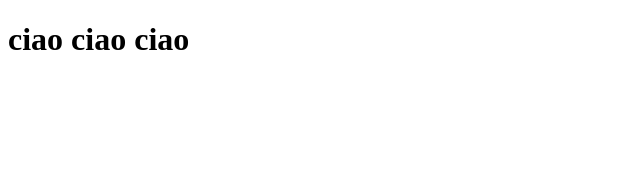
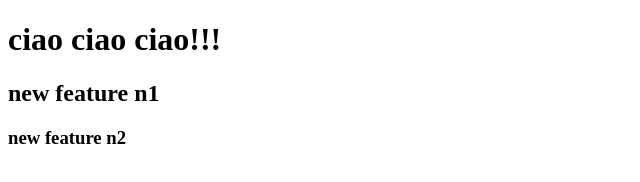
Before and after one commit to neena25/test, a plain HTML site: page index.html in a window 1280 px wide. Shown: the whole page, without its empty margins (0-640 px from the left). Drawn offline with Linux system fonts and the light colour scheme.

Commit message:
added feature

```diff
--- a/index.html
+++ b/index.html
@@ -5,6 +5,8 @@
     </head>
 
     <body>
-        <h1>ciao ciao ciao</h1>
+        <h1>ciao ciao ciao!!!</h1>
+        <h2>new feature n1</h2>
+        <h3>new feature n2</h3>
     </body>
 </html>
```
